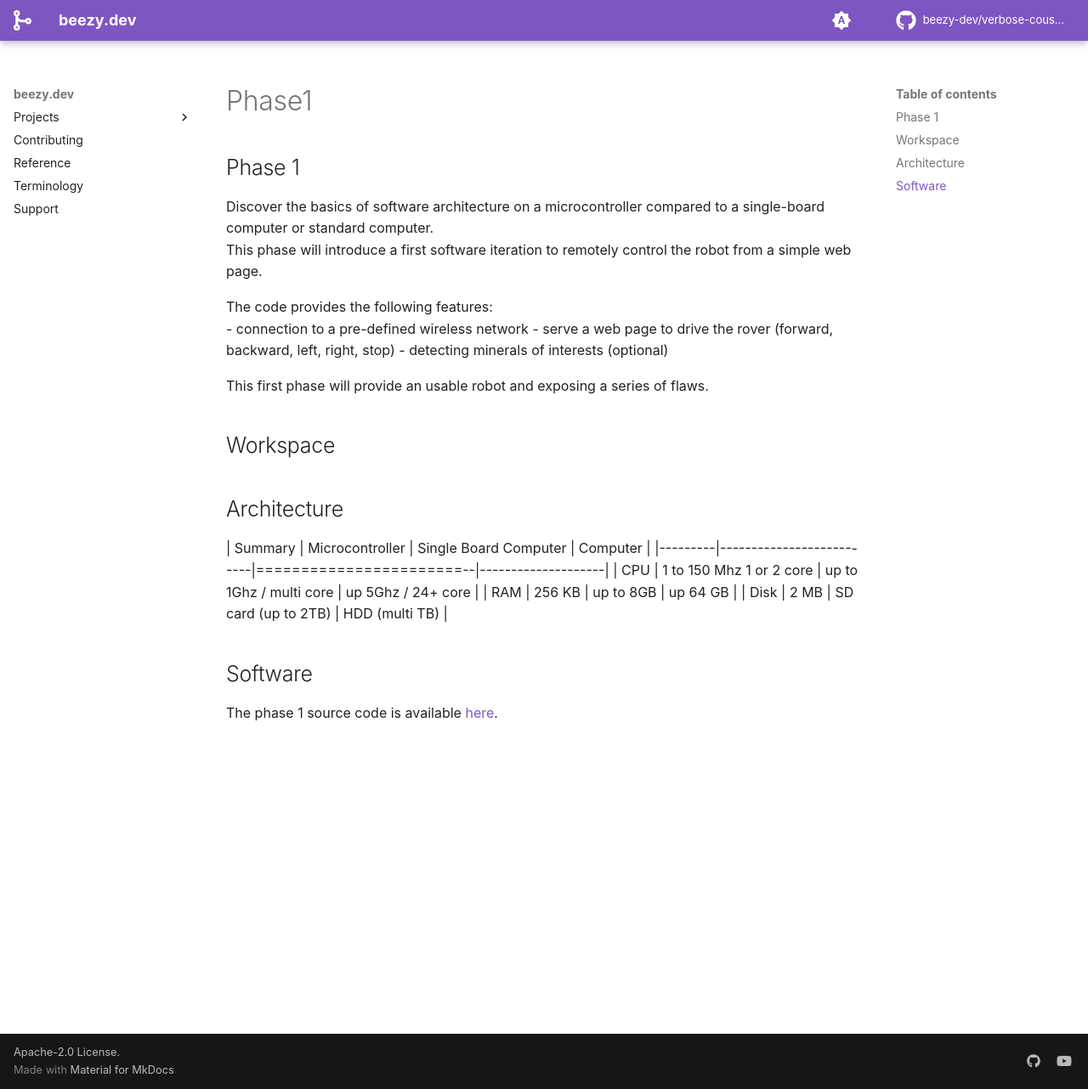
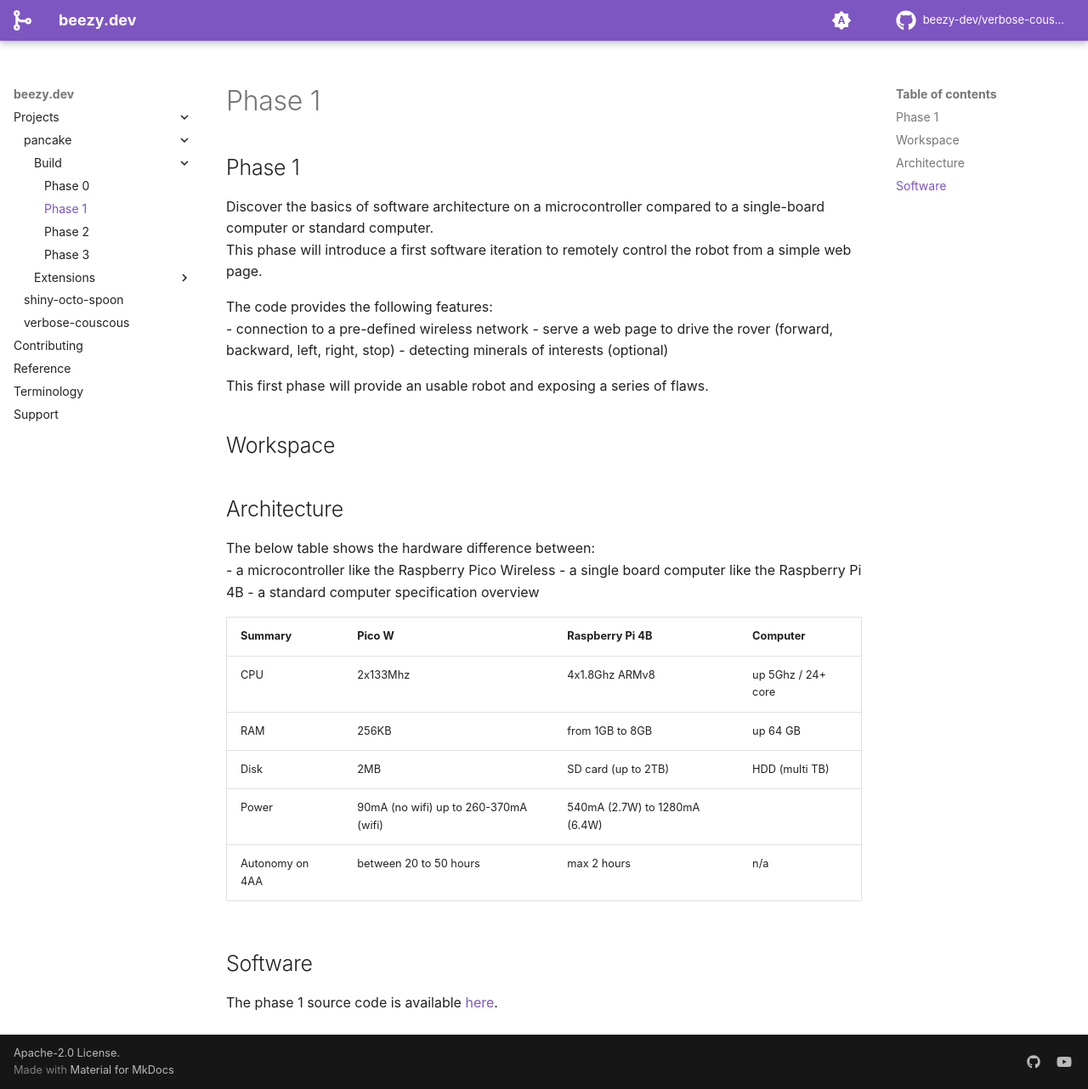
Before and after one commit to beezy-dev/verbose-couscous, an MkDocs documentation site: the page built from docs/pancake/phase1.md, in a window 1280 px wide and 1282 px high. Shown: the whole window at 85% size. Built offline with MkDocs 1.6.1 and Material for MkDocs 9.7.7, drawn with Linux system fonts in a browser that asks for light colours; some web fonts are replaced; comment, search, counter and statistics services are not loaded.

Commit message:
refactoring the pancake documentation

```diff
--- a/docs/pancake/phase1.md
+++ b/docs/pancake/phase1.md
@@ -13,12 +13,19 @@ This first phase will provide an usable robot and exposing a series of flaws.
 
 
 ## Architecture
+The below table shows the hardware difference between:
+- a microcontroller like the Raspberry Pico Wireless
+- a single board computer like the Raspberry Pi 4B
+- a standard computer specification overview
 
-| Summary | Microcontroller          | Single Board Computer   | Computer           |
-|---------|--------------------------|=======================--|--------------------|
-| CPU     | 1 to 150 Mhz 1 or 2 core | up to 1Ghz / multi core | up 5Ghz / 24+ core |
-| RAM     | 256 KB                   | up to 8GB               | up 64 GB           |
-| Disk    | 2 MB                     | SD card (up to 2TB)     | HDD (multi TB)     |
+
+| Summary |  Pico W    | Raspberry Pi 4B               | Computer           |
+|---------|------------|-------------------------------|--------------------|
+| CPU     |  2x133Mhz  | 4x1.8Ghz ARMv8                | up 5Ghz / 24+ core |
+| RAM     |  256KB     | from 1GB to 8GB               | up 64 GB           |
+| Disk    |  2MB       | SD card (up to 2TB)           | HDD (multi TB)     |
+| Power   |  90mA (no wifi) up to 260-370mA (wifi) | 540mA (2.7W) to 1280mA (6.4W) |
+| Autonomy on 4AA | between 20 to 50 hours | max 2 hours | n/a |
 
 
 ## Software
--- a/mkdocs.yml
+++ b/mkdocs.yml
@@ -91,15 +91,13 @@ nav:
     #  - echo-ca/index.md
     - pancake:
       - pancake/index.md
-      - Build: pancake/rover.md
+      - Build:
+        - Phase 0: pancake/phase0.md
+        - Phase 1: pancake/phase1.md
+        - Phase 2: pancake/phase2.md
+        - Phase 3: pancake/phase3.md
       - Extensions:
         - Ground Detection: pancake/nfc.md
-      - Deploy:
-        - Requirements: pancake/bom.md
-        - Hardware: pancake/hardware.md
-        - Software: pancake/software.md
-        - Operating: pancake/ops.md
-      - Development: pancake/devenv.md
     - shiny-octo-spoon:
       - shiny-octo-spoon/index.md
     - verbose-couscous:
```
Also changed, not shown: docs/pancake/phase2.md (added), docs/pancake/phase3.md (added).
